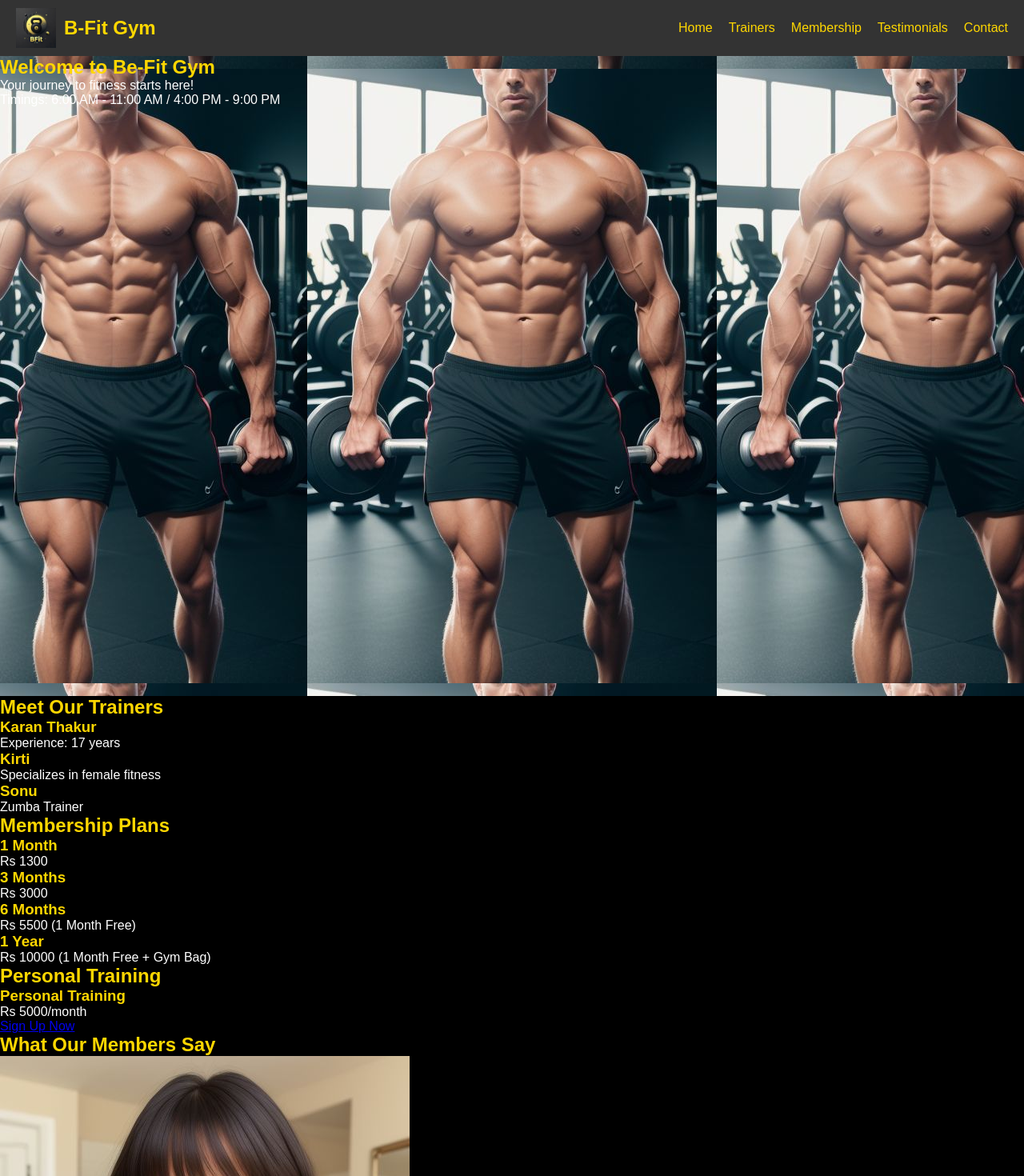
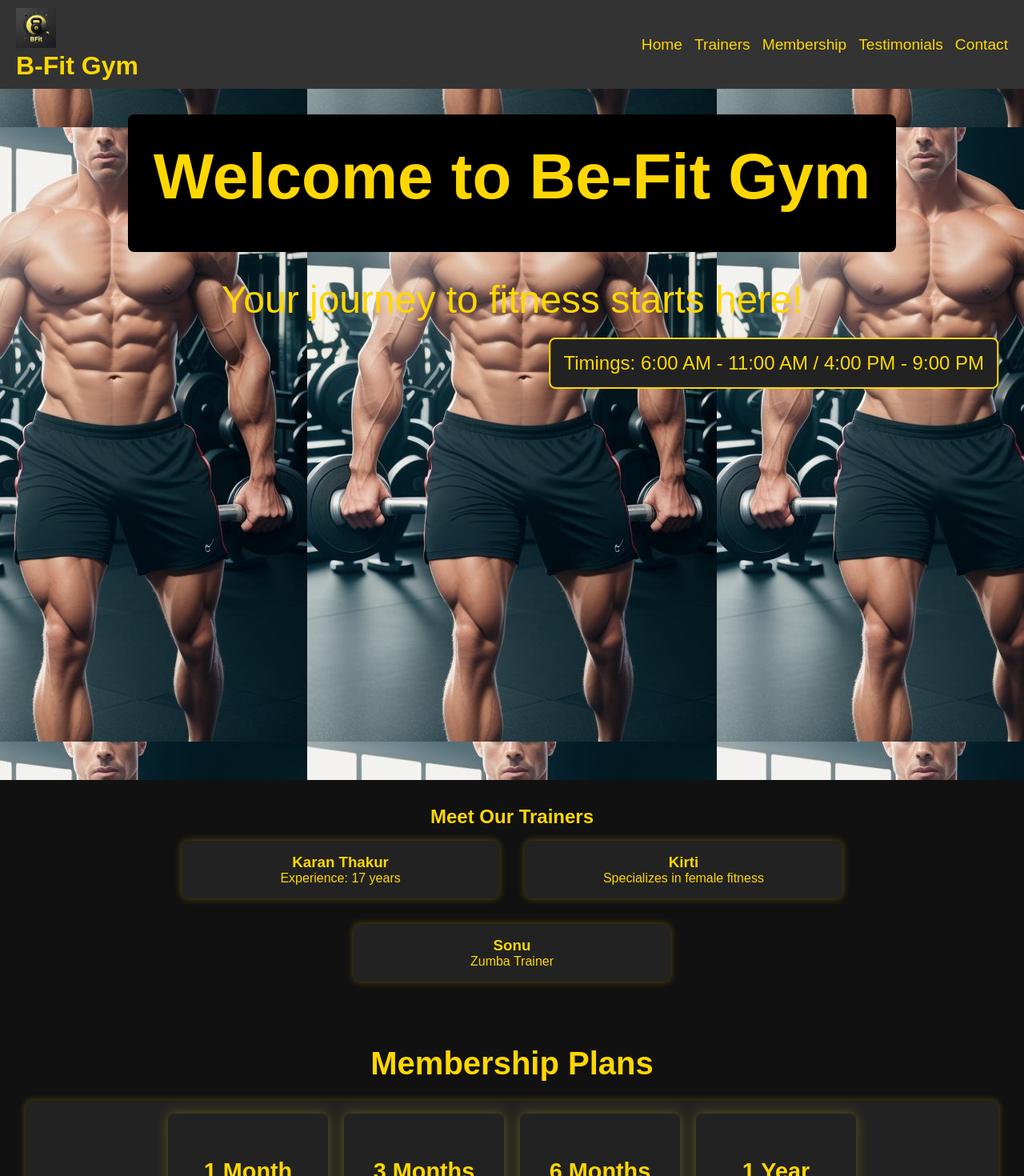
Before and after one commit to VarnankSharma/BfitGym, a React (Create React App) app: page / in a window 1280 px wide. Shown: the top 1470 px of the page at 80% size. Built offline with nearby package versions, Linux system fonts and the light colour scheme.

Commit message:
Fix issue

```diff
--- a/public/styles.css
+++ b/public/styles.css
@@ -1,4 +1,3 @@
-/* Reset some basic styling */
 body, h1, h2, h3, p, ul, li {
   margin: 0;
   padding: 0;
@@ -6,7 +5,133 @@ body, h1, h2, h3, p, ul, li {
   font-family: Arial, sans-serif;
 }
 
-/* General Styling */
+/* Basic CSS */
+body, h1, h2, h3, p, ul, li {
+  margin: 0;
+  padding: 0;
+  box-sizing: border-box;
+  font-family: Arial, sans-serif;
+}
+
+nav {
+  display: flex;
+  align-items: center;
+  justify-content: space-between;
+  background-color: #333; /* Dark background */
+  padding: 10px 20px;
+  position: sticky;
+  top: 0; /* Make navbar stick to the top */
+  z-index: 1000;
+}
+
+nav img {
+  height: 50px;
+  width: auto; /* Maintain aspect ratio */
+}
+
+nav h1 {
+  color: #FFD700; /* Golden text */
+  margin: 0;
+  font-size: 2rem;
+}
+
+nav ul {
+  list-style: none;
+  display: flex;
+  gap: 15px;
+  margin: 0;
+  padding: 0;
+}
+
+nav ul li {
+  display: inline;
+}
+
+nav ul li a {
+  color: #FFD700; /* Golden links */
+  text-decoration: none;
+  font-size: 1.2rem;
+  transition: color 0.3s ease, transform 0.3s ease; /* Smooth transition */
+}
+
+nav ul li a:hover {
+  color: #fff; /* White on hover */
+  text-decoration: underline;
+  transform: scale(1.05); /* Slight zoom effect */
+}
+
+/* Hamburger Menu */
+.hamburger {
+  display: none;
+  cursor: pointer;
+  flex-direction: column;
+  gap: 5px;
+}
+
+.hamburger .bar {
+  width: 30px;
+  height: 3px;
+  background-color: #FFD700;
+  border-radius: 5px;
+}
+
+/* Side Menu */
+.side-menu {
+  position: fixed;
+  top: 0;
+  right: -250px;
+  width: 250px;
+  height: 100%;
+  background-color: #333;
+  display: flex;
+  flex-direction: column;
+  justify-content: center;
+  padding: 20px;
+  z-index: 1001;
+  transition: right 0.3s ease-in-out;
+}
+
+.side-menu ul {
+  list-style: none;
+  padding: 0;
+}
+
+.side-menu ul li {
+  margin: 20px 0;
+  text-align: center;
+}
+
+.side-menu ul li a {
+  color: #FFD700;
+  text-decoration: none;
+  font-size: 1.5rem;
+  transition: color 0.3s ease;
+}
+
+.side-menu ul li a:hover {
+  color: #fff;
+}
+
+/* Hide regular navbar and show hamburger on mobile */
+@media screen and (max-width: 768px) {
+  nav ul {
+    display: none; /* Hide the regular navbar links */
+  }
+
+  .hamburger {
+    display: flex; /* Show the hamburger icon */
+  }
+
+  .side-menu.open {
+    right: 0; /* Open the side menu */
+  }
+
+  .nav-links.open {
+    display: none; /* Hide regular navbar links when the menu is open */
+  }
+}
+
+/* Global styles */
 body {
   background-color: #000; /* Black background */
   color: #fff; /* White text */
@@ -17,89 +142,328 @@ h1, h2, h3 {
   color: #FFD700; /* Golden text for headings */
 }
 
-/* Navbar Styling */
-.navbar {
-  display: flex;
-  justify-content: space-between;
-  align-items: center;
-  background-color: #333;
-  padding: 10px 20px;
-  position: sticky;
-  top: 0;
-  z-index: 1000;
+section {
+  padding: 2rem;
+  text-align: center;
+  background-color: #111; /* Slightly lighter black for sections */
+  color: #fff; /* White text */
 }
 
-.logo-container {
-  display: flex;
-  align-items: center;
-  gap: 10px;
+section#home {
+  background-color: #FFD700; /* Golden background for home section */
+  color: #000; /* Black text for contrast */
+  text-align: center; /* Center text */
 }
 
-.logo {
-  width: 50px; /* Adjusted logo size */
-  height: auto;
+section#home h2 {
+  margin-bottom: 1rem;
+  font-size: 5rem; /* Increased text size for home page */
+  font-weight: bold;
 }
 
-.site-title {
+.welcome {
+  background-color: #000; /* Black background */
+  color: #FFD700; /* Golden text */
+  padding: 2rem; /* Padding around the text */
+  border-radius: 8px; /* Rounded corners */
+  display: inline-block; /* Ensures the box fits around the text */
+  margin-bottom: 1rem; /* Space below the box */
+}
+
+/* Box around the timing section */
+section#home p.timing {
+  background-color: #222; /* Dark gray background for timing box */
+  color: #FFD700; /* Golden text */
+  padding: 1rem;
+  border-radius: 8px;
+  display: inline-block;
+  margin-top: 20px;
   font-size: 1.5rem;
+  border: 2px solid #FFD700; /* Golden border around the box */
+  position: relative; /* Change from absolute to relative */
+  bottom: auto; /* Remove bottom positioning */
+  left: 50%;
+  transform: translateX(-50%);
+}
+
+section#home p.moto {
+  font-size: 3rem;
   color: #FFD700;
+  margin-top: 1rem;
+}
+
+/* Trainers Section */
+section#trainers div, section#testimonials div, section#membership ul, section#personal-training p {
+  margin-bottom: 1rem;
+  background-color: #222; /* Dark gray for cards */
+  color: #FFD700; /* Golden text */
+  padding: 1rem;
+  border-radius: 8px;
+  box-shadow: 0 0 10px rgba(255, 215, 0, 0.3); /* Golden glow effect */
+}
+
+section#trainers div, section#testimonials div {
+  display: inline-block;
+  width: 30%;
+  margin: 1rem;
+  vertical-align: top;
+}
+
+/* Membership Section Styling */
+#membership {
+  padding: 2rem;
+  text-align: center;
+  background-color: #111;
+  color: #fff;
+}
+
+#membership h2 {
+  font-size: 2.5rem;
+  margin-bottom: 1.5rem;
+  color: #FFD700; /* Golden heading */
+}
+
+#membership ul {
+  list-style: none;
+  display: flex;
+  justify-content: center;
+  gap: 20px;
+  padding: 0;
+}
+
+#membership li {
+  background-color: #222; /* Dark background for cards */
+  color: #FFD700; /* Golden text */
+  padding: 1.5rem;
+  width: 200px;
+  border-radius: 8px;
+  text-align: center;
+  box-shadow: 0 0 15px rgba(255, 215, 0, 0.3); /* Golden shadow */
+  transition: transform 0.3s ease, box-shadow 0.3s ease; /* Smooth transition */
+}
+
+#membership li:hover {
+  transform: translateY(-10px); /* Lift effect on hover */
+  box-shadow: 0 0 20px rgba(255, 215, 0, 0.6); /* Increased glow on hover */
+}
+
+#membership li span {
+  font-weight: bold;
+  font-size: 1.2rem;
+}
+
+#membership h3 {
+  font-size: 1.8rem;
+  margin-top: 2rem;
+  color: #FFD700;
+}
+
+/* Button for Membership */
+#membership .btn {
+  background-color: #FFD700; /* Golden button */
+  color: #000; /* Black text */
+  padding: 10px 20px;
+  margin-top: 1.5rem;
+  border-radius: 5px;
+  cursor: pointer;
+  text-decoration: none; /* No underline */
+  display: inline-block;
+  transition: background-color 0.3s ease;
+}
+
+#membership .btn:hover {
+  background-color: #fff;
+  color: #FFD700;
+}
+
+/* Personal Training Section Styling */
+#personal-training {
+  padding: 2rem;
+  text-align: center;
+  background-color: #111;
+  color: #fff;
+  margin-top: 2rem;
+}
+
+#personal-training h2 {
+  font-size: 2.5rem;
+  margin-bottom: 1.5rem;
+  color: #FFD700; /* Golden heading */
+}
+
+#personal-training ul {
+  list-style: none;
+  display: flex;
+  justify-content: center;
+  gap: 20px;
+  padding: 0;
+}
+
+#personal-training li {
+  background-color: #222; /* Dark background for cards */
+  color: #FFD700; /* Golden text */
+  padding: 1.5rem;
+  width: 200px;
+  border-radius: 8px;
+  text-align: center;
+  box-shadow: 0 0 15px rgba(255, 215, 0, 0.3); /* Golden shadow */
+  transition: transform 0.3s ease, box-shadow 0.3s ease; /* Smooth transition */
+}
+
+#personal-training li:hover {
+  transform: translateY(-10px); /* Lift effect on hover */
+  box-shadow: 0 0 20px rgba(255, 215, 0, 0.6); /* Increased glow on hover */
+}
+
+#personal-training li span {
+  font-weight: bold;
+  font-size: 1.2rem;
+}
+
+#personal-training h3 {
+  font-size: 1.8rem;
+  margin-top: 2rem;
+  color: #FFD700;
+}
+
+/* Button for Personal Training */
+#personal-training .btn {
+  background-color: #FFD700; /* Golden button */
+  color: #000; /* Black text */
+  padding: 10px 20px;
+  margin-top: 1.5rem;
+  border-radius: 5px;
+  cursor: pointer;
+  text-decoration: none; /* No underline */
+  display: inline-block;
+  transition: background-color 0.3s ease;
+}
+
+#personal-training .btn:hover {
+  background-color: #fff;
+  color: #FFD700;
+}
+
+#contact-us {
+  background-color: #f7f7f7;
+  padding: 2rem;
+  border-radius: 10px;
+  max-width: 600px;
+  margin: 0 auto;
+}
+
+#contact-us h2 {
+  text-align: center;
+  color: #333;
+  margin-bottom: 1rem;
+}
+
+form {
+  display: flex;
+  flex-direction: column;
+}
+
+form div {
+  margin-bottom: 1rem;
+}
+
+form label {
+  font-weight: bold;
+  color: #333; /* Ensures label text is visible */
+}
+
+form input,
+form textarea {
+  width: 100%;
+  padding: 10px;
+  margin-top: 5px;
+  border-radius: 5px;
+  border: 1px solid #ddd;
+  color: #333; /* Ensures the text inside input and textarea is visible */
+  background-color: #fff; /* White background to make the text visible */
+}
+
+form button {
+  background-color: #FFD700;
+  color: #000;
+  padding: 10px;
+  border: none;
+  border-radius: 5px;
+  cursor: pointer;
+  transition: background-color 0.3s;
+}
+
+form button:hover {
+  background-color: #FFB700;
+}
+
+form button:disabled {
+  background-color: #ddd;
+  cursor: not-allowed;
+}
+
+footer {
+  background-color: #333;
+  color: #FFD700; /* Golden footer text */
+  text-align: center;
+  padding: 1rem;
+}
+
+footer p {
   margin: 0;
 }
 
-.nav-links {
-  display: flex;
-  gap: 20px;
-}
-
-.nav-links li {
-  list-style: none;
-}
-
-.nav-links li a {
-  color: #FFD700;
-  text-decoration: none;
-  font-size: 1rem;
-  transition: color 0.3s ease, transform 0.3s ease;
-}
-
-.nav-links li a:hover {
-  color: #fff;
-  text-decoration: underline;
-  transform: scale(1.05);
-}
-
-/* Hamburger Menu (For Mobile) */
-.hamburger {
-  display: none;
-  flex-direction: column;
-  gap: 5px;
+/* Buttons */
+button, .btn {
+  background-color: #FFD700; /* Golden buttons */
+  color: #000; /* Black text */
+  border: none;
+  padding: 10px 20px;
+  border-radius: 5px;
   cursor: pointer;
 }
 
-.hamburger .bar {
-  width: 25px;
-  height: 3px;
-  background-color: #FFD700;
+button:hover, .btn:hover {
+  background-color: #fff; /* White background on hover */
+  color: #FFD700; /* Golden text */
 }
 
 /* Responsive Design */
 @media screen and (max-width: 768px) {
-  .nav-links {
-    display: none;
-    flex-direction: column;
-    background-color: #111;
-    position: absolute;
-    top: 60px;
-    right: 20px;
-    padding: 10px;
-    border-radius: 8px;
+  nav ul {
+    display: none; /* Hide the nav links on mobile */
   }
 
-  .nav-links.active {
+  /* Show the hamburger menu on mobile */
+  .hamburger {
     display: flex;
   }
 
-  .hamburger {
-    display: flex;
+  /* Side menu visible when it's open */
+  .side-menu.open {
+    right: 0;
+  }
+
+  /* Adjust layout for mobile view */
+  section#trainers div, section#testimonials div {
+    width: 100%; /* Stack trainer and testimonial sections on mobile */
+  }
+
+  #membership ul, #personal-training ul {
+    flex-direction: column; /* Stack membership and personal training cards */
+  }
+
+  #membership li, #personal-training li {
+    width: 100%; /* Full width on smaller screens */
+  }
+
+  section#home p.timing {
+    font-size: 1.2rem; /* Reduce font size for smaller screens */
+    margin-top: 10px; /* Reduce space between elements */
+  }
+
+  section#home p.moto {
+    font-size: 2rem; /* Reduce font size for smaller screens */
+    margin-top: 10px; /* Adjust spacing */
   }
 }
```
